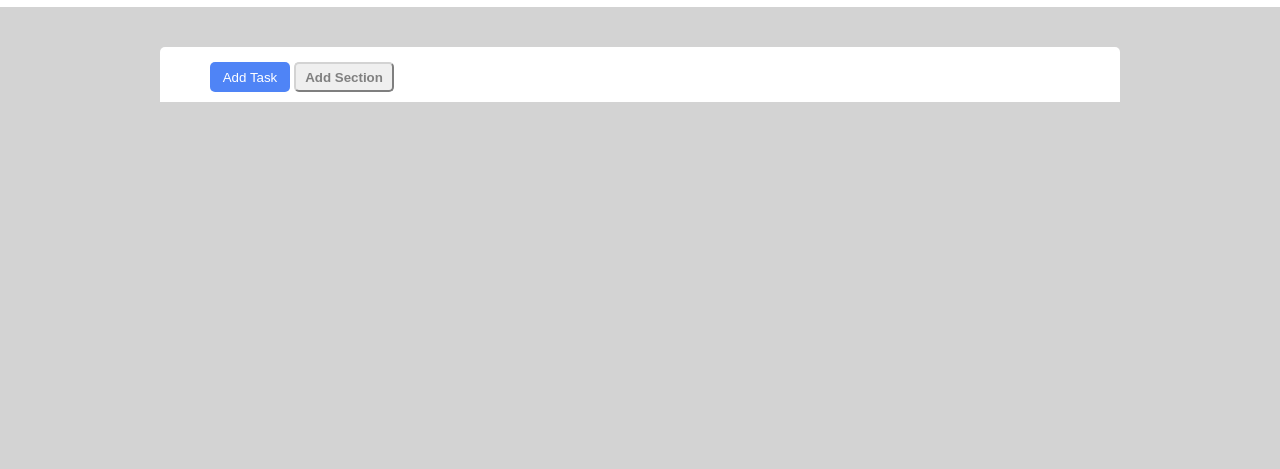
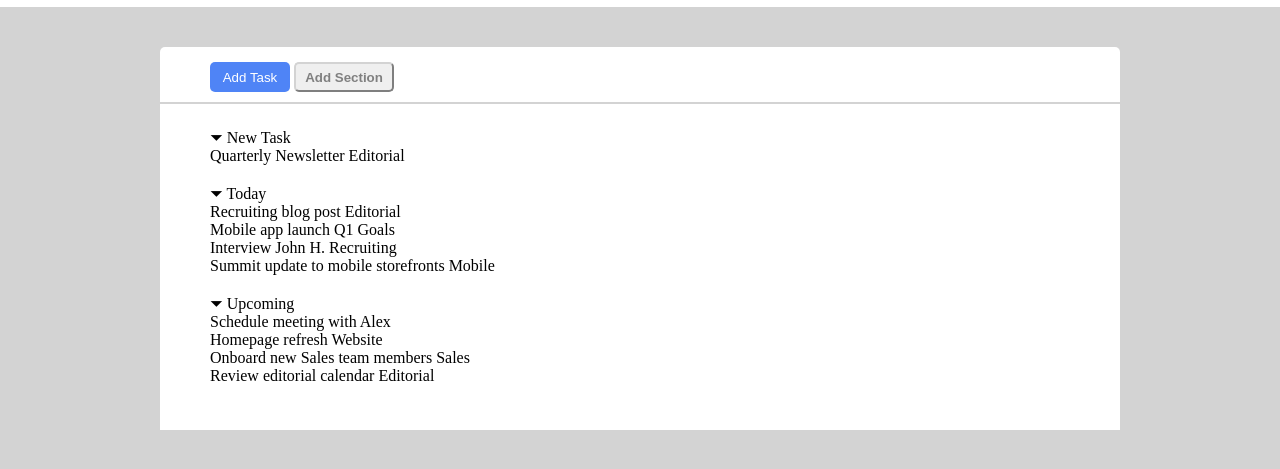
Before and after one commit to rinox3005/html-css-toboolist, a plain HTML site: page index.html in a window 1280 px wide. Shown: the part 67-536 px from the top of the page. Drawn offline with Linux system fonts and the light colour scheme.

Commit message:
[UPD] Added list structure

```diff
--- a/css/style.css
+++ b/css/style.css
@@ -55,3 +55,16 @@ header {
     width: 100px;
     border-radius: 5px;
 }
+
+ul {
+    list-style-type: none;
+    margin-bottom: 20px;
+}
+
+.list {
+    margin-top: 2px;
+    background-color: white;
+    padding-top: 25px;
+    padding-left: 50px;
+    padding-bottom: 25px;
+}
--- a/index.html
+++ b/index.html
@@ -14,12 +14,39 @@
 </header>
 
 <body class="bg-color">
+
     <section class="container">
         <div class="button">
             <button class="button1">Add Task</button>
             <button class="button2">Add Section</button>
         </div>
     </section>
+
+    <section class="container">
+        <div class="list">
+            <ul>
+                <li>&#9207 New Task
+                    <ul>Quarterly Newsletter <span>Editorial</span></ul>
+                </li>
+                <li>&#9207 Today
+                    <ul>
+                        <li>Recruiting blog post <span>Editorial</span></li>
+                        <li>Mobile app launch <span>Q1 Goals</span></li>
+                        <li>Interview John H. <span>Recruiting</span></li>
+                        <li>Summit update to mobile storefronts <span>Mobile</span></li>
+                    </ul>
+                </li>
+                <li>&#9207 Upcoming
+                    <ul>
+                        <li>Schedule meeting with Alex</li>
+                        <li>Homepage refresh <span>Website</span></li>
+                        <li>Onboard new Sales team members <span>Sales</span></li>
+                        <li>Review editorial calendar <span>Editorial</span></li>
+                    </ul>
+                </li>
+            </ul>
+        </div>
+    </section>
 </body>
 
 </html>
```
